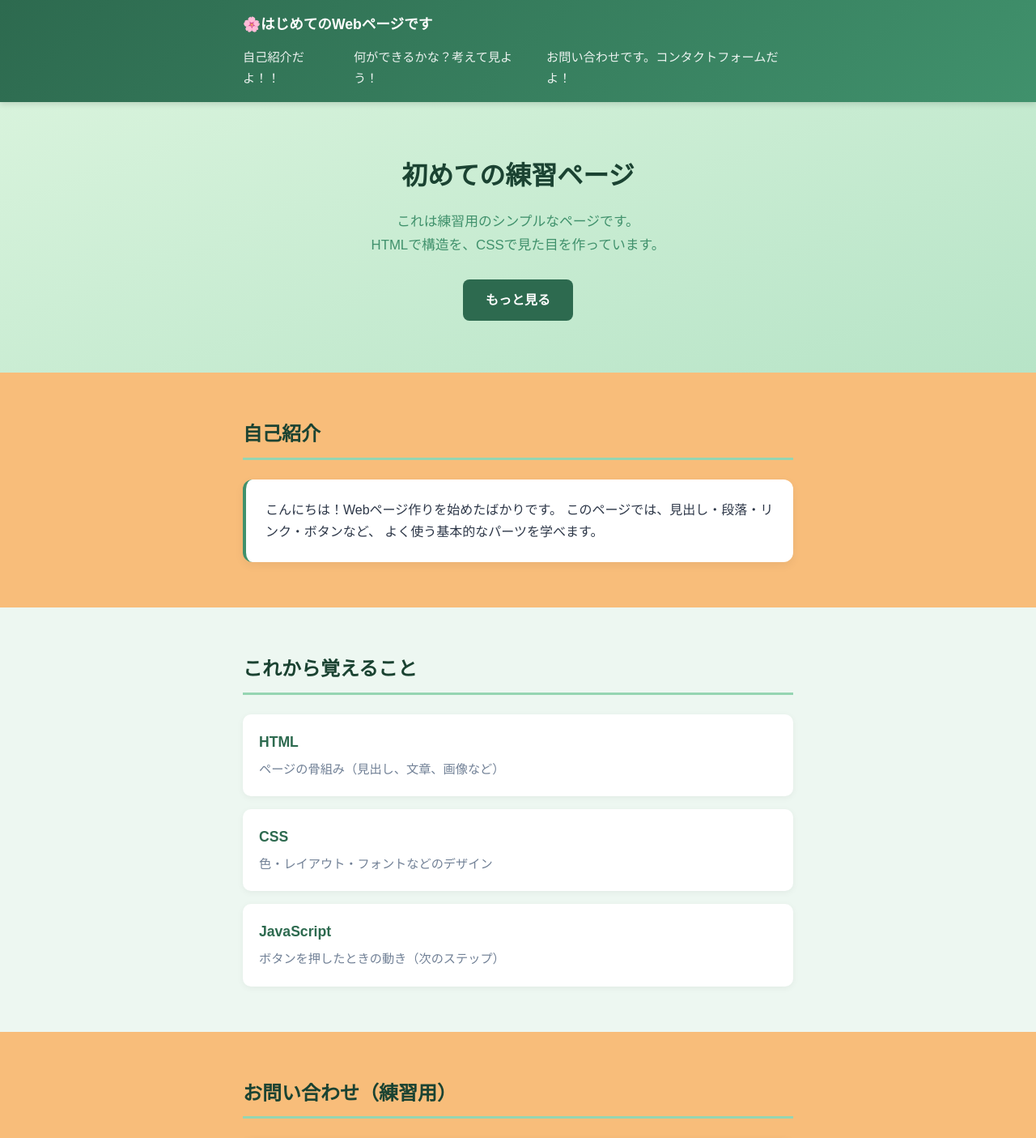
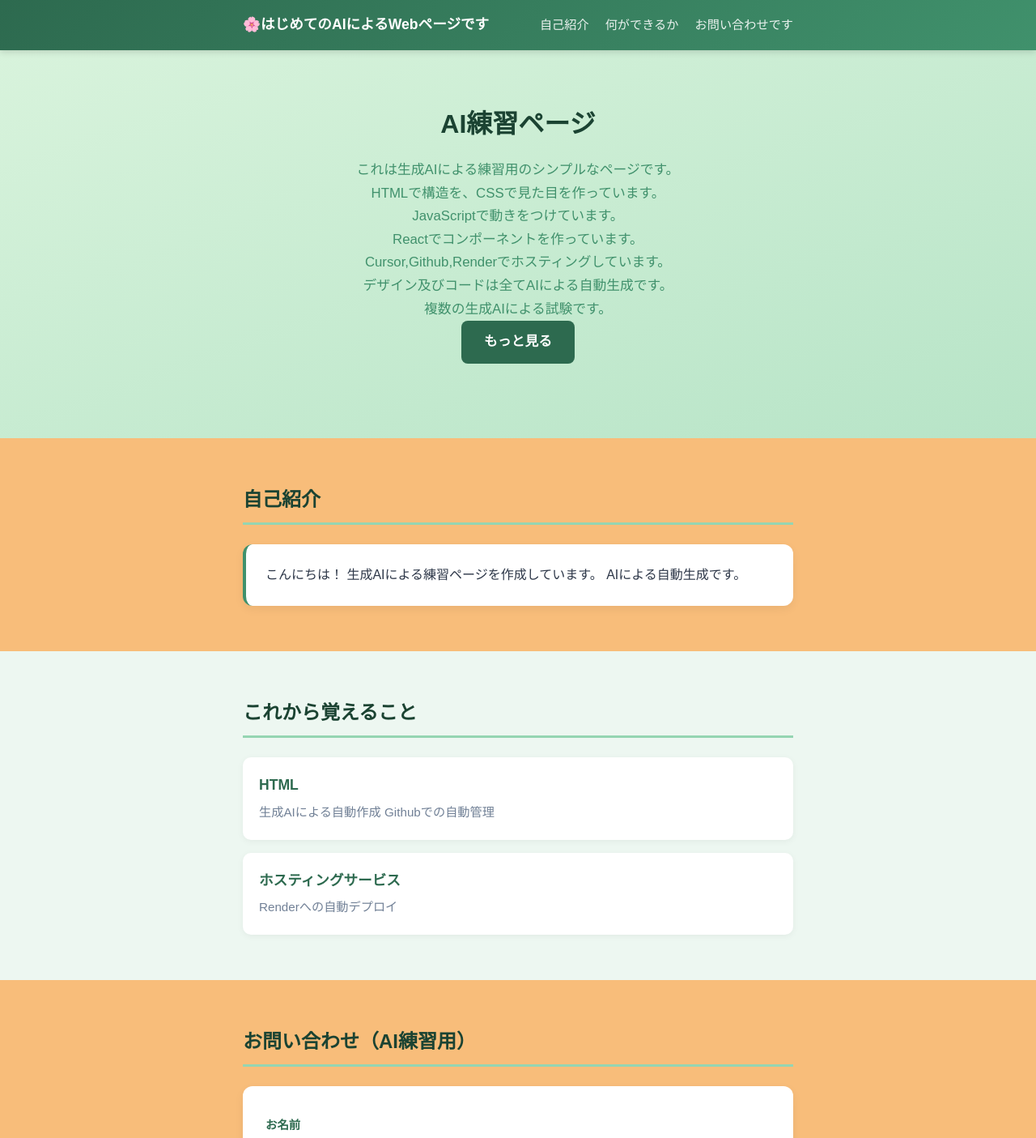
Before and after one commit to maki0315-1617/my-first-page, a website: page index.html in a window 1280 px wide. Shown: the top 1405 px of the page at 81% size. Drawn offline with Linux system fonts and the light colour scheme.

Commit message:
Update index.html
HTMLファイル修正20260709ym

```diff
--- a/index.html
+++ b/index.html
@@ -3,18 +3,18 @@
   <head>
     <meta charset="UTF-8" />
     <meta name="viewport" content="width=device-width, initial-scale=1.0" />
-    <title>はじめてのWebページ | 練習用</title>
+    <title>はじめてのAIによるWebページ作成 | 練習用</title>
     <link rel="stylesheet" href="style.css" />
   </head>
   <body>
     <!-- ヘッダー：サイトのタイトルとナビゲーション -->
     <header class="header">
       <div class="container">
-        <p class="logo">🌸はじめてのWebページです</p>
+        <p class="logo">🌸はじめてのAIによるWebページです</p>
         <nav class="nav">
-          <a href="#about">自己紹介だよ！！</a>
-          <a href="#skills">何ができるかな？考えて見よう！</a>
-          <a href="#contact">お問い合わせです。コンタクトフォームだよ！</a>
+          <a href="#about">自己紹介</a>
+          <a href="#skills">何ができるか</a>
+          <a href="#contact">お問い合わせです</a>
         </nav>
       </div>
     </header>
@@ -24,11 +24,15 @@
       <!-- ヒーロー：最初に目に入る大きなエリア -->
       <section class="hero">
         <div class="container">
-          <h1>初めての練習ページ</h1>
+          <h1>AI練習ページ</h1>
           <p class="hero-text">
-            これは練習用のシンプルなページです。<br />
-            HTMLで構造を、CSSで見た目を作っています。
-          </p>
+            これは生成AIによる練習用のシンプルなページです。<br />
+            HTMLで構造を、CSSで見た目を作っています。<br />
+            JavaScriptで動きをつけています。<br />
+            Reactでコンポーネントを作っています。<br />
+            Cursor,Github,Renderでホスティングしています。<br />
+            デザイン及びコードは全てAIによる自動生成です。<br />
+            複数の生成AIによる試験です。<br />
           <a class="button" href="#about">もっと見る</a>
         </div>
       </section>
@@ -39,9 +43,9 @@
           <h2>自己紹介</h2>
           <div class="card">
             <p>
-              こんにちは！Webページ作りを始めたばかりです。
-              このページでは、見出し・段落・リンク・ボタンなど、
-              よく使う基本的なパーツを学べます。
+              こんにちは！
+              生成AIによる練習ページを作成しています。
+              AIによる自動生成です。
             </p>
           </div>
         </div>
@@ -54,15 +58,12 @@
           <ul class="skill-list">
             <li>
               <strong>HTML</strong>
-              <span>ページの骨組み（見出し、文章、画像など）</span>
+              <span>生成AIによる自動作成</span>
+              <span>Githubでの自動管理</span>
             </li>
             <li>
-              <strong>CSS</strong>
-              <span>色・レイアウト・フォントなどのデザイン</span>
-            </li>
-            <li>
-              <strong>JavaScript</strong>
-              <span>ボタンを押したときの動き（次のステップ）</span>
+              <strong>ホスティングサービス</strong>
+              <span>Renderへの自動デプロイ</span>
             </li>
           </ul>
         </div>
@@ -71,7 +72,7 @@
       <!-- お問い合わせフォーム（練習用・送信はしません） -->
       <section id="contact" class="section">
         <div class="container">
-          <h2>お問い合わせ（練習用）</h2>
+          <h2>お問い合わせ（AI練習用）</h2>
           <form class="contact-form" onsubmit="handleSubmit(event)">
             <label for="name">お名前</label>
             <input type="text" id="name" name="name" placeholder="山田 太郎" required />
@@ -95,7 +96,7 @@
     <!-- フッター -->
     <footer class="footer">
       <div class="container">
-        <p>© 2026 はじめてのWebページ — 練習用</p>
+        <p>© 2026 生成AIによるWebページ作成 練習用</p>
       </div>
     </footer>
 
```
